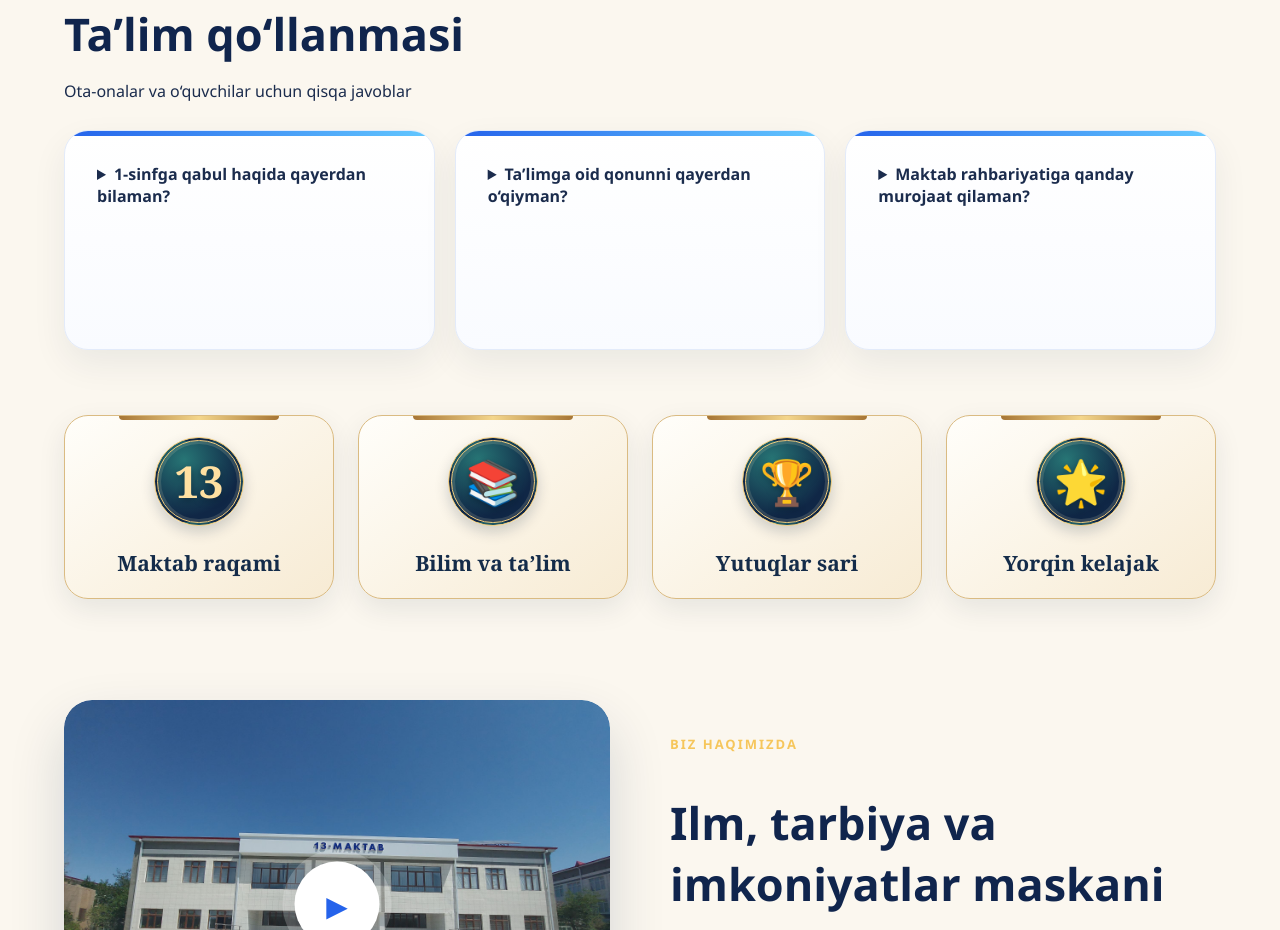
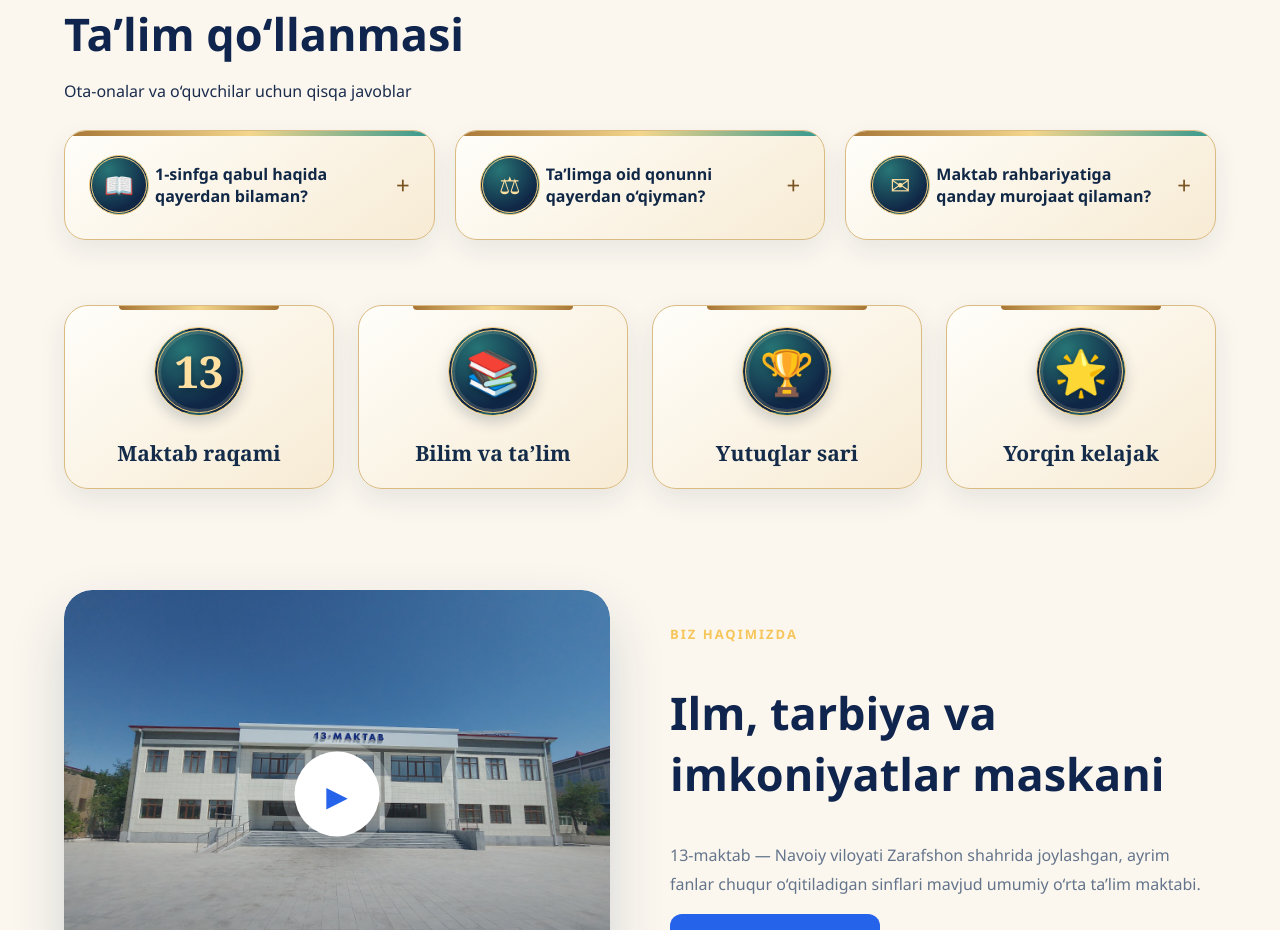
Before and after one commit to kenjahonbonu-code/zarafshon13, a plain HTML site: page index.html in a window 1280 px wide. Shown: the part 960-1890 px from the top of the page. Drawn offline with nearby package versions, Linux system fonts and the light colour scheme; no server answers.

Commit message:
Update style.css

```diff
--- a/style.css
+++ b/style.css
@@ -888,3 +888,71 @@ body {
     padding: 16px 8px;
   }
 }
+/* Ta’lim qo‘llanmasi — oltin hoshiyali kartochkalar */
+#app [aria-labelledby="educationGuideTitle"] .grid {
+  align-items: start;
+}
+
+#app [aria-labelledby="educationGuideTitle"] .grid > details.card {
+  min-height: 0;
+  padding: 24px;
+  border: 1px solid #dabb82;
+  border-radius: 22px;
+  background: linear-gradient(145deg, #fffefa, #f7ebd4);
+  box-shadow: 0 10px 26px #0b203d14;
+}
+
+#app [aria-labelledby="educationGuideTitle"] .grid > details.card::before {
+  background: linear-gradient(90deg, #a67535, #f4d68c, #32978e);
+}
+
+#app [aria-labelledby="educationGuideTitle"] summary {
+  display: grid;
+  grid-template-columns: 54px minmax(0, 1fr) auto;
+  align-items: center;
+  gap: 12px;
+  list-style: none;
+  color: #102746;
+  cursor: pointer;
+}
+
+#app [aria-labelledby="educationGuideTitle"] summary::-webkit-details-marker {
+  display: none;
+}
+
+#app [aria-labelledby="educationGuideTitle"] summary::before {
+  content: "📖" / "";
+  display: grid;
+  place-items: center;
+  width: 54px;
+  height: 54px;
+  border: 3px double #f2cd7e;
+  border-radius: 50%;
+  background: radial-gradient(circle at 30% 22%, #287575, #102746 72%);
+  color: #ffe0a1;
+  font-size: 24px;
+}
+
+#app [aria-labelledby="educationGuideTitle"] details:nth-child(2) summary::before {
+  content: "⚖" / "";
+}
+
+#app [aria-labelledby="educationGuideTitle"] details:nth-child(3) summary::before {
+  content: "✉" / "";
+}
+
+#app [aria-labelledby="educationGuideTitle"] summary::after {
+  content: "+" / "";
+  color: #795421;
+  font-size: 24px;
+}
+
+#app [aria-labelledby="educationGuideTitle"] details[open] summary::after {
+  content: "−" / "";
+}
+
+#app [aria-labelledby="educationGuideTitle"] details a {
+  color: #155653;
+  font-weight: bold;
+  text-decoration: underline;
+}
```
